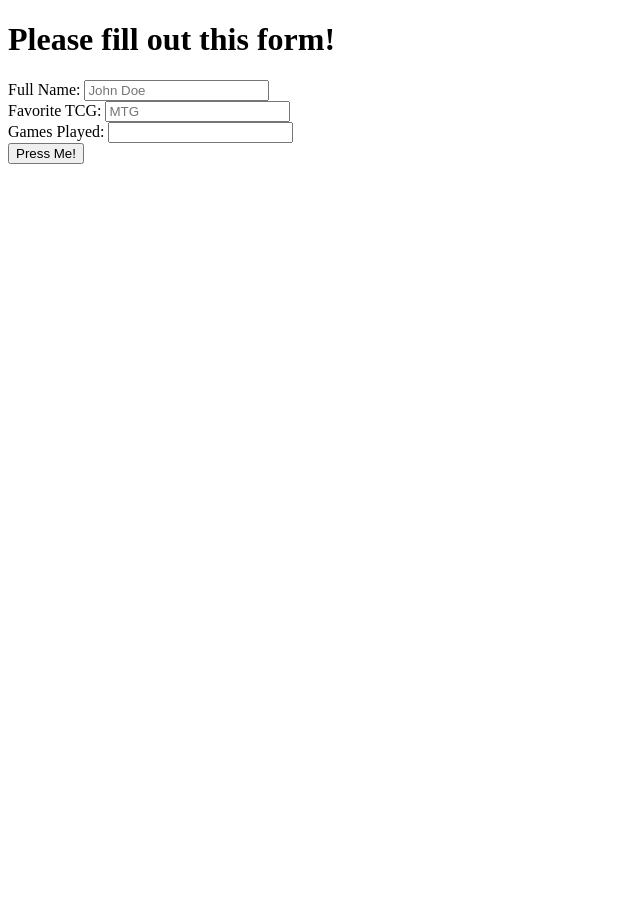
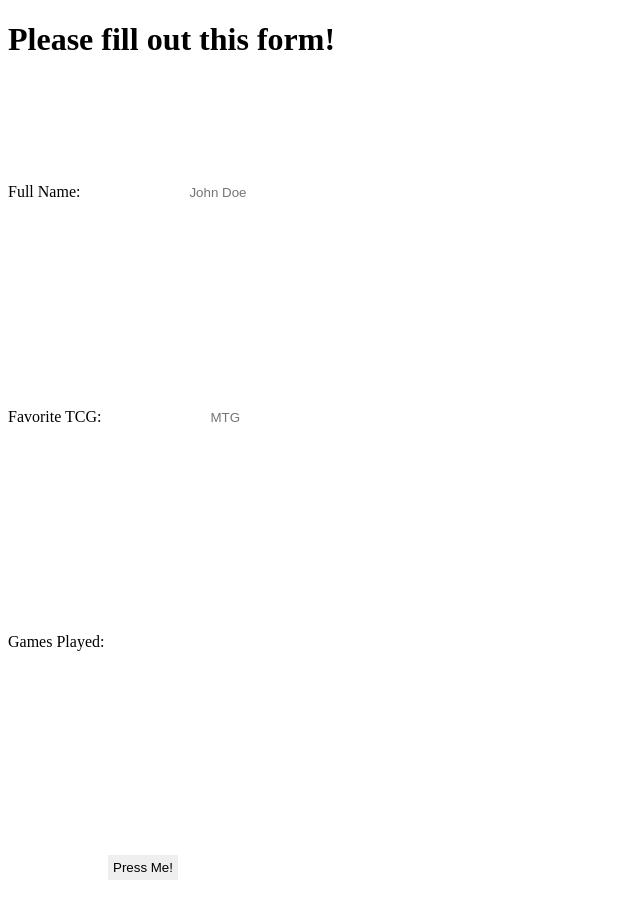
Before and after one commit to Agent33OfChrist/website_practice, a plain HTML site: page tcg.html in a window 1280 px wide. Shown: the whole page, without its empty margins (0-640 px from the left). Before the commit the page ends 800 px from the top, so only its background shows below. Drawn offline with Linux system fonts and the light colour scheme.

Commit message:
input formatting

```diff
--- a/tcg-style.css
+++ b/tcg-style.css
@@ -1,4 +1,4 @@
-input.tcg_input {
+input {
 
     padding: 5px;
     border: 2px black;
```
